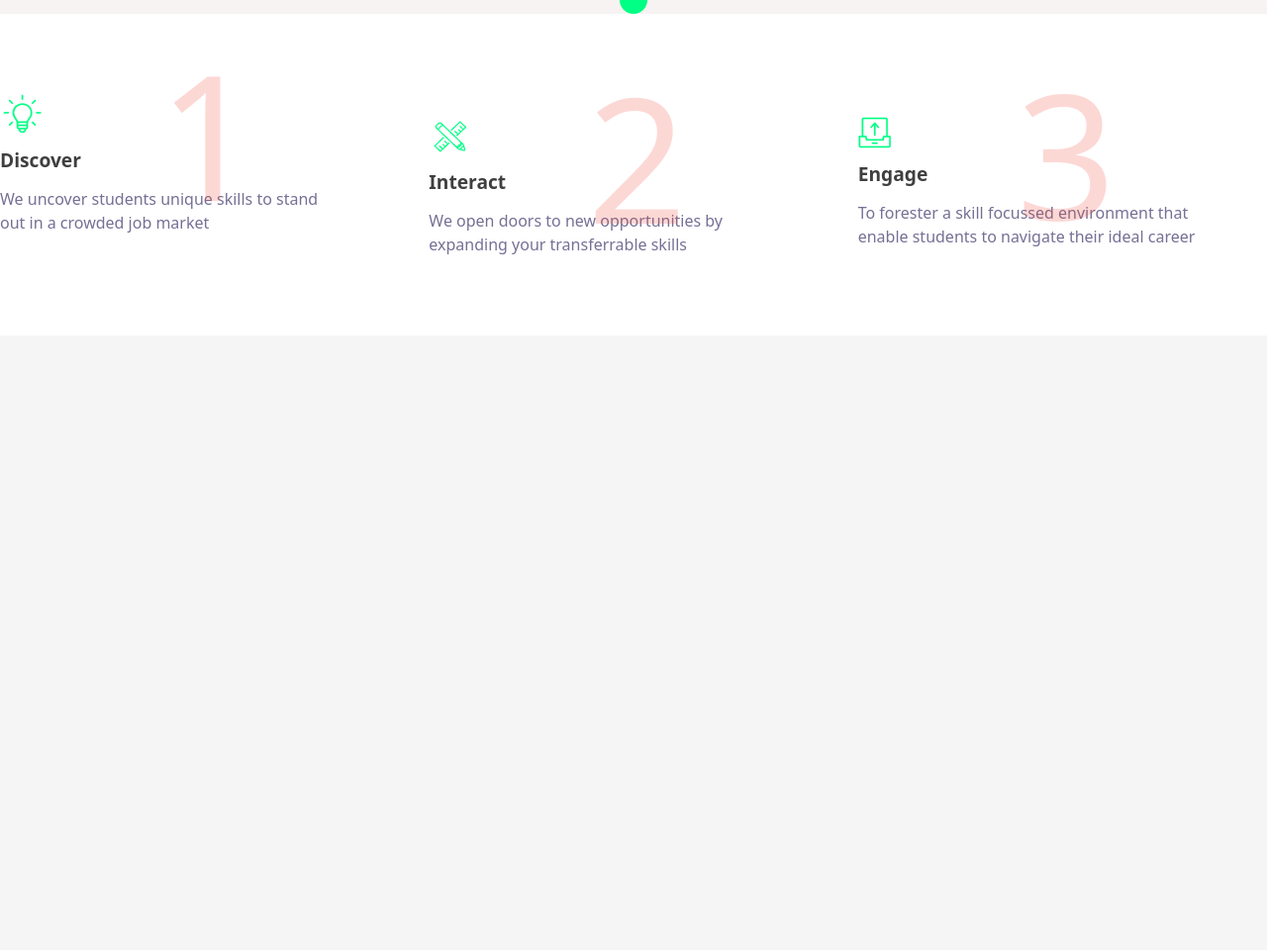
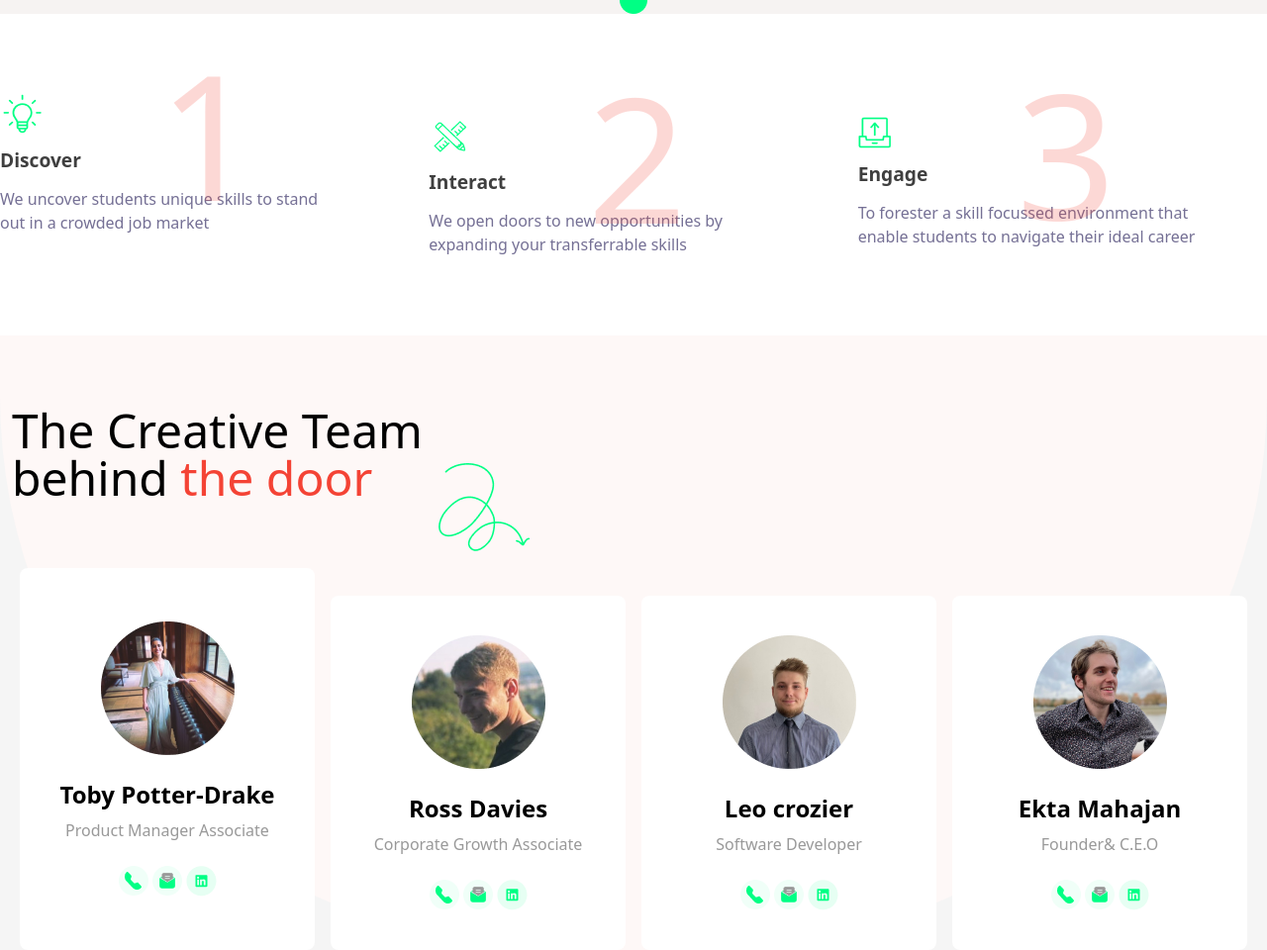
Before and after one commit to Jonayed-nasir/tailwind-assignment-2, a website built with Vite: page index.html in a window 1280 px wide. Shown: the part 2786-3746 px from the top of the page at 99% size. Before the commit the page ends 3125 px from the top, so only its background shows below. Built offline with nearby package versions, Linux system fonts and the light colour scheme.

Commit message:
Creative Section

```diff
--- a/index.html
+++ b/index.html
@@ -208,6 +208,57 @@
         </section>
     </section>
 
+    <!-- ==Creative Section========================== -->
+    <section class="bg-[#fef8f7] pt-6 rounded-b-[35rem] ">
+        <section class="container mx-auto pt-12">
+            <div class="flex px-3">
+                <h1 class="text-3xl md:text-5xl">
+                    The Creative Team <br> behind <span class="text-[#F44335]">the door</span>
+                </h1>
+                <img src="image/Group (2).png" class="pt-12" alt="">
+            </div>
+
+            <section class="grid grid-cols-12 gap-4 space-y-7 px-5">
+                <div class="creative-span relative">
+                    <img src="image/image 3.png" alt="">
+                    <div class="">
+                        <h3 class="text-2xl font-semibold">Toby Potter-Drake</h3>
+                        <p class="text-[#999999] pt-2">Product Manager Associate</p>
+                    </div>
+                    <img src="image/Group 26611.png" class="w-fit cursor-pointer" alt="">
+                </div>
+
+                <div class="creative-span">
+                    <img src="image/image 4.png" alt="">
+                    <div class="">
+                        <h3 class="text-2xl font-semibold">Ross Davies</h3>
+                        <p class="text-[#999999] pt-2">Corporate Growth Associate</p>
+                    </div>
+                    <img src="image/Group 26611.png" class="w-fit cursor-pointer" alt="">
+                </div>
+
+                <div class="creative-span">
+                    <img src="image/image 2.png" alt="">
+                    <div class="">
+                        <h3 class="text-2xl font-semibold">Leo crozier </h3>
+                        <p class="text-[#999999] pt-2">Software Developer</p>
+                    </div>
+                    <img src="image/Group 26611.png" class="w-fit cursor-pointer" alt="">
+                </div>
+
+                <div class="creative-span relative">
+                    <img src="image/image 1.png" alt="">
+                    <div class="">
+                        <h3 class="text-2xl font-semibold">Ekta Mahajan</h3>
+                        <p class="text-[#999999] pt-2">Founder& C.E.O</p>
+                    </div>
+                    <img src="image/Group 26611.png" class="w-fit cursor-pointer" alt="">
+                </div>
+            </section>
+        </section>
+    </section>
+
+
 </body>
 
 </html>
--- a/main.css
+++ b/main.css
@@ -90,4 +90,8 @@
     .discover-hed {
         @apply flex items-center space-x-8 relative;
     }
+
+    .creative-span {
+        @apply col-span-12 md:col-span-6 lg:col-span-3 z-30 bg-white rounded-lg flex flex-col justify-center items-center py-10 text-center space-y-6 transition-all hover:scale-105 duration-300 cursor-pointer;
+    }
 }
```
Also changed, not shown: image/Group 47270.png (added).
